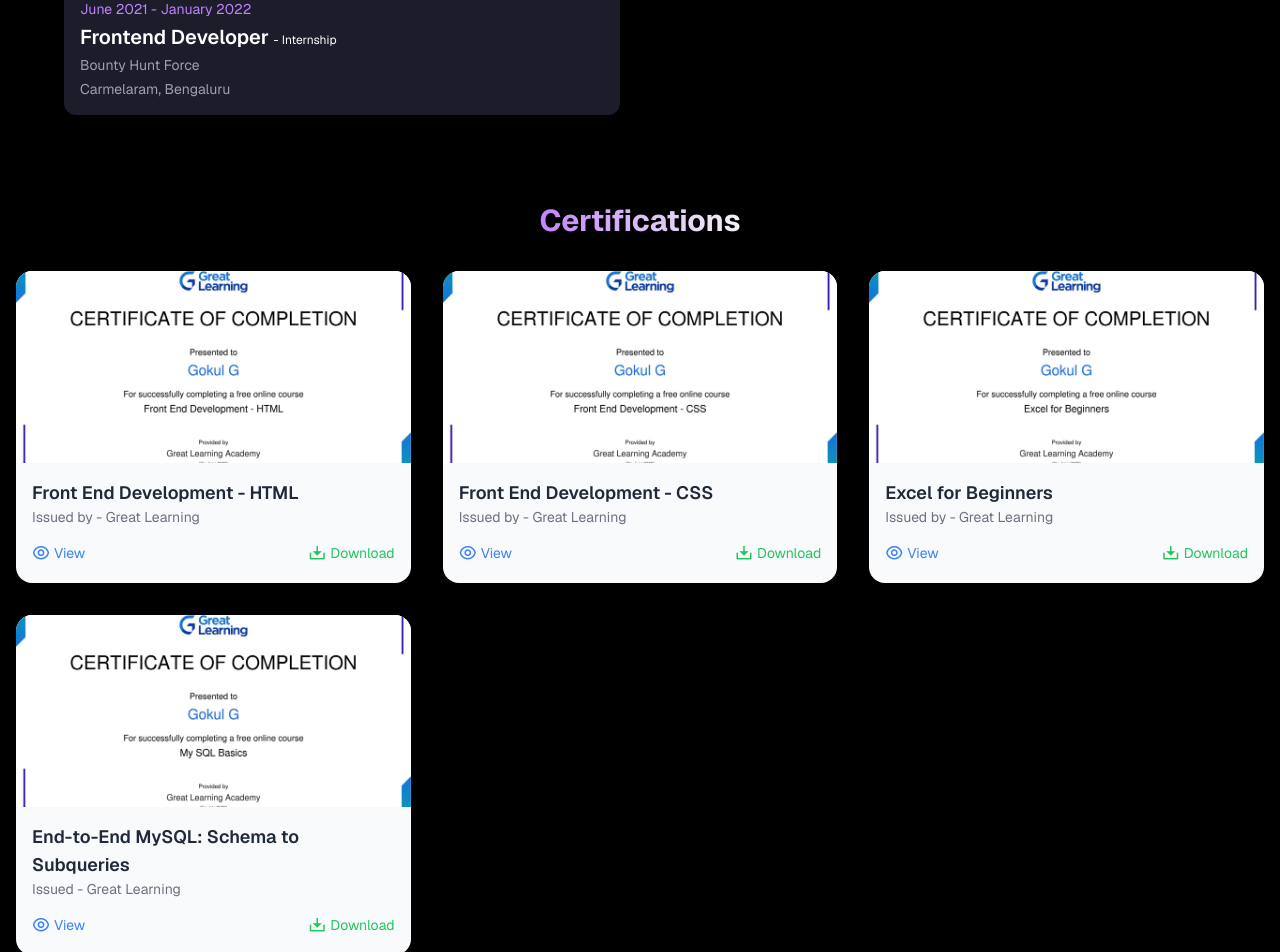
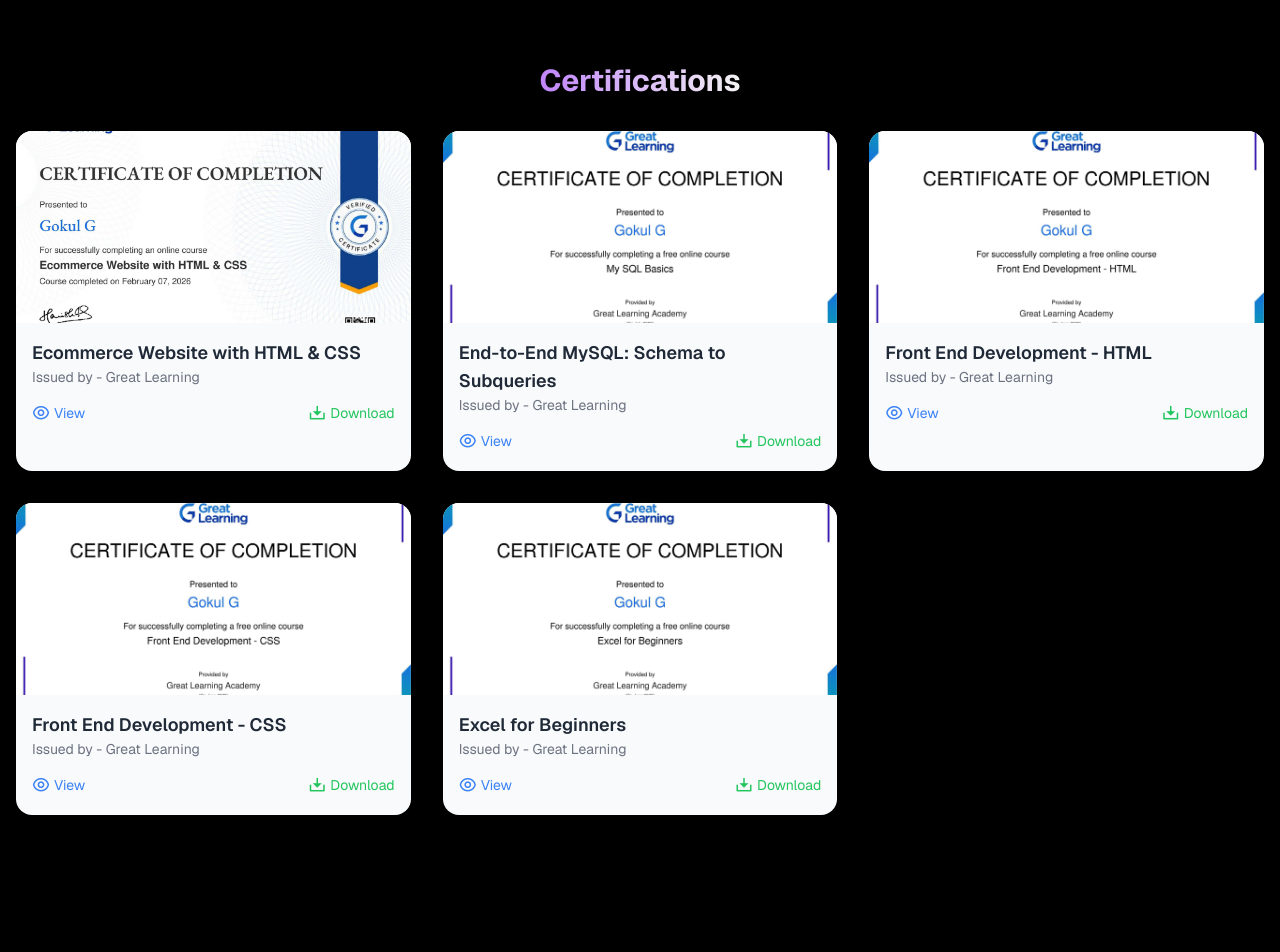
Before and after one commit to GokulRiya/GokulGovindaraj_Portfolio, an Angular app: page / in a window 1280 px wide. Shown: the part 3340-4292 px from the top of the page. Built offline with nearby package versions, Linux system fonts and the light colour scheme.

Commit message:
Great learnig course updated

```diff
--- a/src/app/app.component.html
+++ b/src/app/app.component.html
@@ -373,7 +373,7 @@
           data-aos="fade-right">
           <p class="text-purple-400 text-sm group-hover:text-black ">Dec 2025 - Present</p>
           <h3 class="text-xl font-semibold mt-1">Developer</h3>
-          <p class="group-hover:text-black text-sm mt-1 text-gray-400">Care2Data</p>
+          <p class="group-hover:text-black text-sm mt-1 text-gray-400">Care2Data Private Limited</p>
           <p class="group-hover:text-black text-sm mt-1 text-gray-400">RA Puram, Chennai</p>
         </div>
         <div class="bg-[#1c1c2b] p-4 my-2 group rounded-xl hover:bg-gradient-to-r from-purple-400 to-[#f4f3f3]"
@@ -390,14 +390,14 @@
           <p class="group-hover:text-black text-sm mt-1 text-gray-400">Scentric Networks Private Limited</p>
           <p class="group-hover:text-black text-sm mt-1 text-gray-400">Anna Nagar, Chennai</p>
         </div>
-        <div class="bg-[#1c1c2b] p-4 my-2 group rounded-xl hover:bg-gradient-to-r from-purple-400 to-[#f4f3f3]"
+        <!-- <div class="bg-[#1c1c2b] p-4 my-2 group rounded-xl hover:bg-gradient-to-r from-purple-400 to-[#f4f3f3]"
           data-aos="fade-right">
           <p class="text-purple-400 text-sm group-hover:text-black ">June 2021 - January 2022</p>
           <h3 class="text-xl font-semibold mt-1">Frontend Developer <span class="text-xs font-normal">- Internship</span>
           </h3>
           <p class="group-hover:text-black text-sm mt-1 text-gray-400">Bounty Hunt Force
           <p class="group-hover:text-black text-sm mt-1 text-gray-400">Carmelaram, Bengaluru</p>
-        </div>
+        </div> -->
       </div>
 
       <div>
@@ -440,6 +440,46 @@
       </h2>
 
       <div class="grid gap-8 sm:grid-cols-2 lg:grid-cols-3">
+
+        <div class="bg-gray-50 shadow-md rounded-2xl overflow-hidden hover:shadow-lg transition-all">
+          <img src="assets/certifications/AESHHWBK.jpg" alt="Ecommerce Website with HTML & CSS Certification"
+            class="w-full h-48 object-cover">
+          <div class="p-4">
+            <h3 class="text-lg font-semibold text-gray-800">Ecommerce Website with HTML & CSS</h3>
+            <p class="text-sm text-gray-500">Issued by - Great Learning</p>
+
+            <div class="mt-3 flex items-center justify-between">
+              <a href="assets/certifications/AESHHWBK.jpg" target="_blank"
+                class="text-blue-500 hover:text-blue-700 flex items-center gap-1 text-sm">
+                <i class="ri-eye-line text-lg"></i> View
+              </a>
+              <a href="assets/certifications/AESHHWBK.jpg" download
+                class="text-green-500 hover:text-green-700 flex items-center gap-1 text-sm">
+                <i class="ri-download-2-line text-lg"></i> Download
+              </a>
+            </div>
+          </div>
+        </div>
+
+        <div class="bg-gray-50 shadow-md rounded-2xl overflow-hidden hover:shadow-lg transition-all">
+          <img src="assets/certifications/CHKQXPLY.jpg" alt="End-to-End MySQL: Schema to Subqueries Certification"
+            class="w-full h-48 object-cover">
+          <div class="p-4">
+            <h3 class="text-lg font-semibold text-gray-800">End-to-End MySQL: Schema to Subqueries</h3>
+            <p class="text-sm text-gray-500">Issued by - Great Learning</p>
+
+            <div class="mt-3 flex items-center justify-between">
+              <a href="assets/certifications/CHKQXPLY.jpg" target="_blank"
+                class="text-blue-500 hover:text-blue-700 flex items-center gap-1 text-sm">
+                <i class="ri-eye-line text-lg"></i> View
+              </a>
+              <a href="assets/certifications/CHKQXPLY.jpg" download
+                class="text-green-500 hover:text-green-700 flex items-center gap-1 text-sm">
+                <i class="ri-download-2-line text-lg"></i> Download
+              </a>
+            </div>
+          </div>
+        </div>
 
         <div class="bg-gray-50 shadow-md rounded-2xl overflow-hidden hover:shadow-lg transition-all">
           <img src="assets/certifications/LDRJWEGT.jpg" alt="Front End Development - HTML Certification"
@@ -494,26 +534,6 @@
                 <i class="ri-eye-line text-lg"></i> View
               </a>
               <a href="assets/certifications/QLQJLLRK.jpg" download
-                class="text-green-500 hover:text-green-700 flex items-center gap-1 text-sm">
-                <i class="ri-download-2-line text-lg"></i> Download
-              </a>
-            </div>
-          </div>
-        </div>
-
-        <div class="bg-gray-50 shadow-md rounded-2xl overflow-hidden hover:shadow-lg transition-all">
-          <img src="assets/certifications/CHKQXPLY.jpg" alt="End-to-End MySQL: Schema to Subqueries Certification"
-            class="w-full h-48 object-cover">
-          <div class="p-4">
-            <h3 class="text-lg font-semibold text-gray-800">End-to-End MySQL: Schema to Subqueries</h3>
-            <p class="text-sm text-gray-500">Issued - Great Learning</p>
-
-            <div class="mt-3 flex items-center justify-between">
-              <a href="assets/certifications/CHKQXPLY.jpg" target="_blank"
-                class="text-blue-500 hover:text-blue-700 flex items-center gap-1 text-sm">
-                <i class="ri-eye-line text-lg"></i> View
-              </a>
-              <a href="assets/certifications/CHKQXPLY.jpg" download
                 class="text-green-500 hover:text-green-700 flex items-center gap-1 text-sm">
                 <i class="ri-download-2-line text-lg"></i> Download
               </a>
```
Also changed, not shown: src/assets/certifications/AESHHWBK.jpg (added), 1 other file (tests, documents, lock files or other folders).
